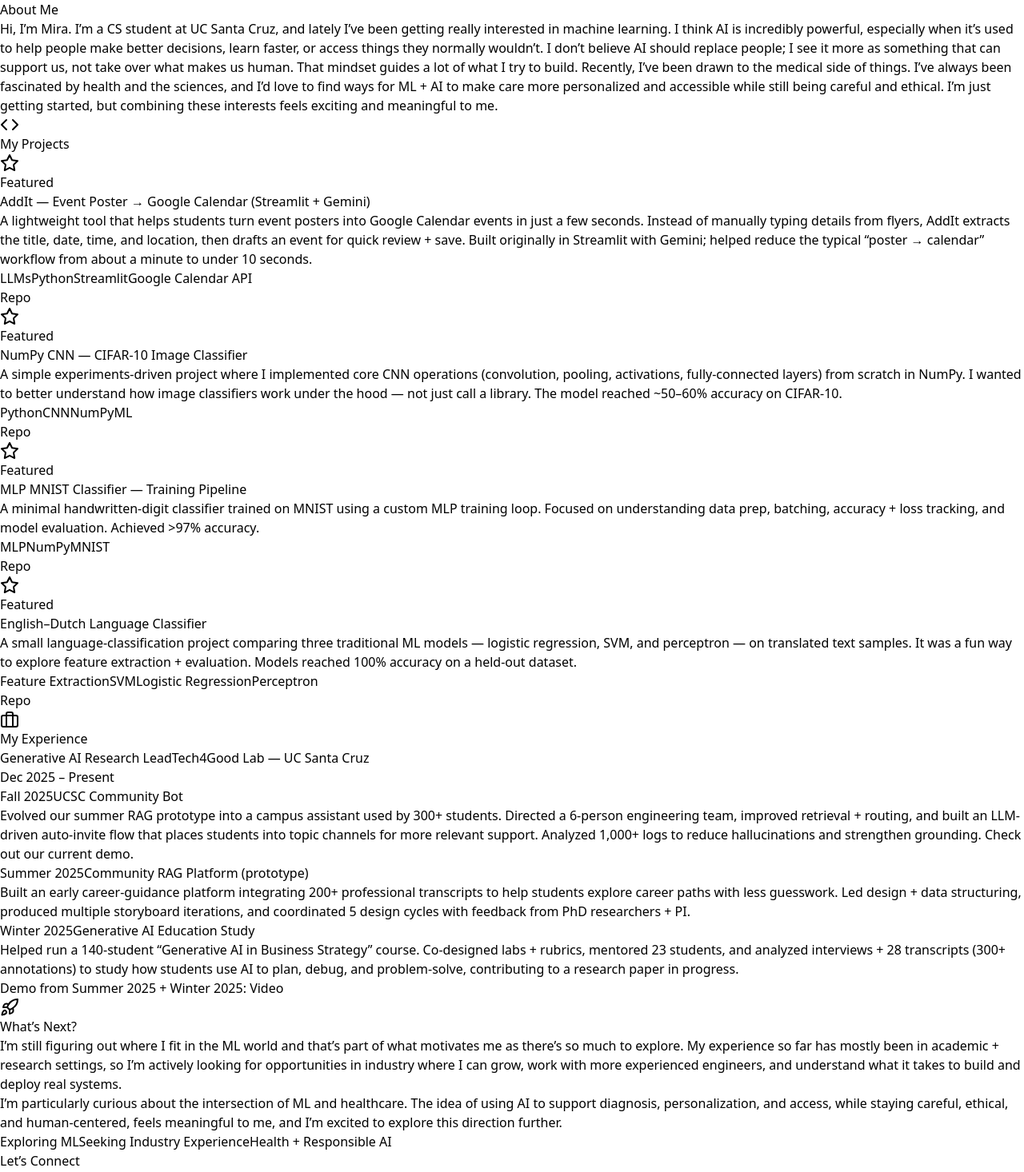
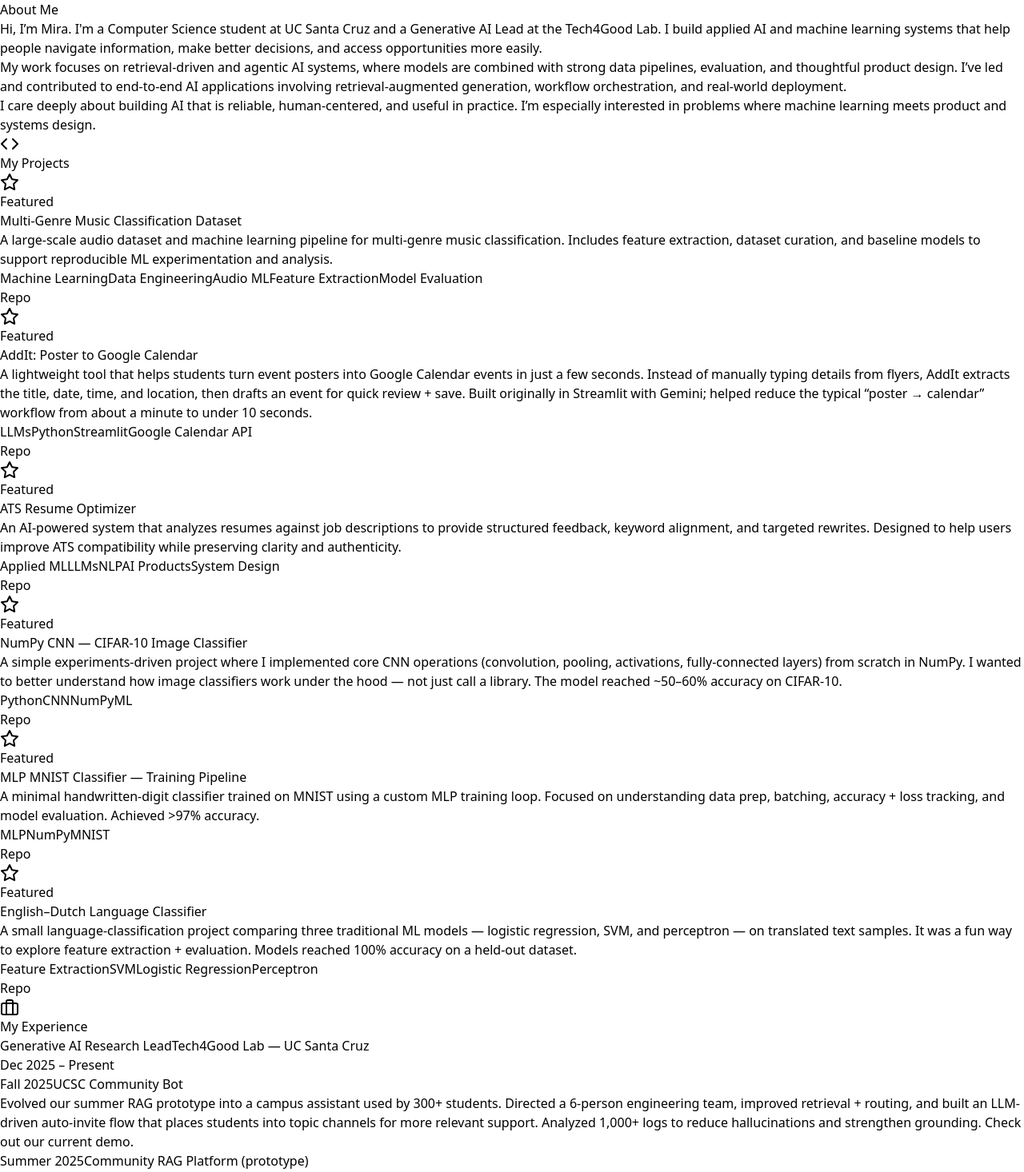
Before and after one commit to Simba4077/personal_site, a React (Vite) app: page / in a window 1280 px wide. Shown: the part 264-1730 px from the top of the page at 80% size. Built offline with nearby package versions, Linux system fonts and the light colour scheme.

Commit message:
Update About and What’s Next sections

```diff
--- a/src/App.tsx
+++ b/src/App.tsx
@@ -52,7 +52,23 @@
     const projects = useMemo(
         () => [
             {
-                title: "AddIt — Event Poster → Google Calendar (Streamlit + Gemini)",
+                title: "Multi-Genre Music Classification Dataset",
+                summary: "A large-scale audio dataset and machine learning pipeline for multi-genre music classification. Includes feature extraction, dataset curation, and baseline models to support reproducible ML experimentation and analysis.",
+                featuredColor: "emerald",
+                tags: [
+                    "Machine Learning",
+                    "Data Engineering",
+                    "Audio ML",
+                    "Feature Extraction",
+                    "Model Evaluation"
+                ],
+                links: {
+                    repo: "https://github.com/s1mpl6nam6/final-neur-research-proj"
+                }
+                }
+                ,
+            {
+                title: "AddIt: Poster to Google Calendar",
                 summary:
                     "A lightweight tool that helps students turn event posters into Google Calendar events in just a few seconds. Instead of manually typing details from flyers, AddIt extracts the title, date, time, and location, then drafts an event for quick review + save. Built originally in Streamlit with Gemini; helped reduce the typical “poster → calendar” workflow from about a minute to under 10 seconds.",
                 tags: ["LLMs", "Python", "Streamlit", "Google Calendar API"],
@@ -64,12 +80,28 @@
                 featuredColor: "emerald",
             },
             {
+                title: "ATS Resume Optimizer",
+                summary: "An AI-powered system that analyzes resumes against job descriptions to provide structured feedback, keyword alignment, and targeted rewrites. Designed to help users improve ATS compatibility while preserving clarity and authenticity.",
+                featuredColor: "emerald",
+                tags: [
+                    "Applied ML",
+                    "LLMs",
+                    "NLP",
+                    "AI Products",
+                    "System Design"
+                ],
+                links: {
+                    repo: "https://github.com/Simba4077/ATS-Resume-Optimizer"
+                }
+                }
+                ,
+            {
                 title: "NumPy CNN — CIFAR-10 Image Classifier",
                 summary:
                     "A simple experiments-driven project where I implemented core CNN operations (convolution, pooling, activations, fully-connected layers) from scratch in NumPy. I wanted to better understand how image classifiers work under the hood — not just call a library. The model reached ~50–60% accuracy on CIFAR-10.",
                 tags: ["Python", "CNN", "NumPy", "ML"],
                 links: { demo: "DEMO_LINK_HERE", repo: "https://github.com/Simba4077/Convolutional-Neural-Network", doc: "DOC_LINK_HERE" },
-                featuredColor: "sky",
+                featuredColor: "lime",
             },
             {
                 title: "MLP MNIST Classifier — Training Pipeline",
@@ -77,7 +109,7 @@
                     "A minimal handwritten-digit classifier trained on MNIST using a custom MLP training loop. Focused on understanding data prep, batching, accuracy + loss tracking, and model evaluation. Achieved >97% accuracy.",
                 tags: ["MLP", "NumPy", "MNIST"],
                 links: { demo: "DEMO_LINK_HERE", repo: "https://github.com/Simba4077/MLP-MNIST-Classifier", doc: "DOC_LINK_HERE" },
-                featuredColor: "emerald",
+                featuredColor: "lime",
             },
             {
                 title: "English–Dutch Language Classifier",
@@ -85,7 +117,7 @@
                     "A small language-classification project comparing three traditional ML models — logistic regression, SVM, and perceptron — on translated text samples. It was a fun way to explore feature extraction + evaluation. Models reached 100% accuracy on a held-out dataset.",
                 tags: ["Feature Extraction", "SVM", "Logistic Regression", "Perceptron"],
                 links: { demo: "DEMO_LINK_HERE", repo: "https://github.com/Simba4077/English-Dutch-Classification", doc: "DOC_LINK_HERE" },
-                featuredColor: "sky",
+                featuredColor: "lime",
             },
         ],
         []
@@ -250,12 +282,21 @@
                             <h3 className={sectionTitle}>About Me</h3>
                         </div>
                         <div className="text-gray-800 dark:text-gray-200 space-y-4 text-base sm:text-lg leading-relaxed">
+                           <p>
+                            Hi, I’m Mira. I'm a Computer Science student at UC Santa Cruz and a Generative AI Lead at the Tech4Good Lab.
+                            I build applied AI and machine learning systems that help people navigate information, make better decisions, and access opportunities more easily.
+                            </p>
+
                             <p>
-                                Hi, I’m Mira.
-                                I’m a CS student at UC Santa Cruz, and lately I’ve been getting really interested in machine learning. I think AI is incredibly powerful, especially when it’s used to help people make better decisions, learn faster, or access things they normally wouldn’t.
-                                I don’t believe AI should replace people; I see it more as something that can support us, not take over what makes us human. That mindset guides a lot of what I try to build.
-                                Recently, I’ve been drawn to the medical side of things. I’ve always been fascinated by health and the sciences, and I’d love to find ways for ML + AI to make care more personalized and accessible while still being careful and ethical. I’m just getting started, but combining these interests feels exciting and meaningful to me.
+                            My work focuses on retrieval-driven and agentic AI systems, where models are combined with strong data pipelines, evaluation, and thoughtful product design.
+                            I’ve led and contributed to end-to-end AI applications involving retrieval-augmented generation, workflow orchestration, and real-world deployment.
                             </p>
+
+                            <p>
+                            I care deeply about building AI that is reliable, human-centered, and useful in practice.
+                            I’m especially interested in problems where machine learning meets product and systems design.
+                            </p>
+
                         </div>
                     </div>
                 </section>
@@ -342,21 +383,19 @@
 
                     {/* Content */}
                     <div className="space-y-6 text-base sm:text-lg leading-relaxed">
+                        <p>
+                        I’m excited to continue building real-world software and machine learning systems in industry settings.
+                        While much of my experience has been in academic and research-driven environments, I’m actively seeking opportunities where I can contribute as a software engineer, AI engineer, or applied ML engineer while learning from experienced teams.
+                        </p>
 
-                    <p>
-                        I’m still figuring out where I fit in the ML world and that’s part of what
-                        motivates me as there’s so much to explore. My experience so far has mostly been
-                        in academic + research settings, so I’m actively looking for opportunities in
-                        industry where I can grow, work with more experienced engineers, and understand
-                        what it takes to build and deploy real systems.
-                    </p>
+                        <p>
+                        I enjoy working across the stack, from core software and data pipelines to machine learning models and user-facing applications.
+                        I’m especially interested in roles where engineering rigor, thoughtful system design, and practical AI come together to create reliable, scalable products.
+                        </p>
 
-                    <p>
-                        I’m particularly curious about the intersection of ML and healthcare.
-                        The idea of using AI to support diagnosis, personalization, and access,
-                        while staying careful, ethical, and human-centered, feels meaningful to me, and
-                        I’m excited to explore this direction further.
-                    </p>
+                        <p>
+                        I’m open to a wide range of SWE, AI, and ML roles, and I’m motivated by opportunities that prioritize learning, impact, and responsible technology.
+                        </p>
 
                     </div>
 
@@ -365,9 +404,9 @@
 
                     {/* Highlight chips */}
                     <div className="flex flex-wrap gap-2 text-sm font-medium opacity-90">
-                    <span className="bg-white/20 px-3 py-1 rounded-full">Exploring ML</span>
-                    <span className="bg-white/20 px-3 py-1 rounded-full">Seeking Industry Experience</span>
-                    <span className="bg-white/20 px-3 py-1 rounded-full">Health + Responsible AI</span>
+                    <span className="bg-white/20 px-3 py-1 rounded-full">ML</span>
+                    <span className="bg-white/20 px-3 py-1 rounded-full">AI</span>
+                    <span className="bg-white/20 px-3 py-1 rounded-full">SWE</span>
                     </div>
 
                 </div>
@@ -429,7 +468,7 @@
 
         {/* Little detail footer */}
         <div className="relative mt-6 text-sm text-gray-500 dark:text-gray-400 italic">
-            Always happy to connect ✦
+            Pls connect  :-)
         </div>
     </div>
 
```
Also changed, not shown: 2 other files (tests, documents, lock files or other folders).
